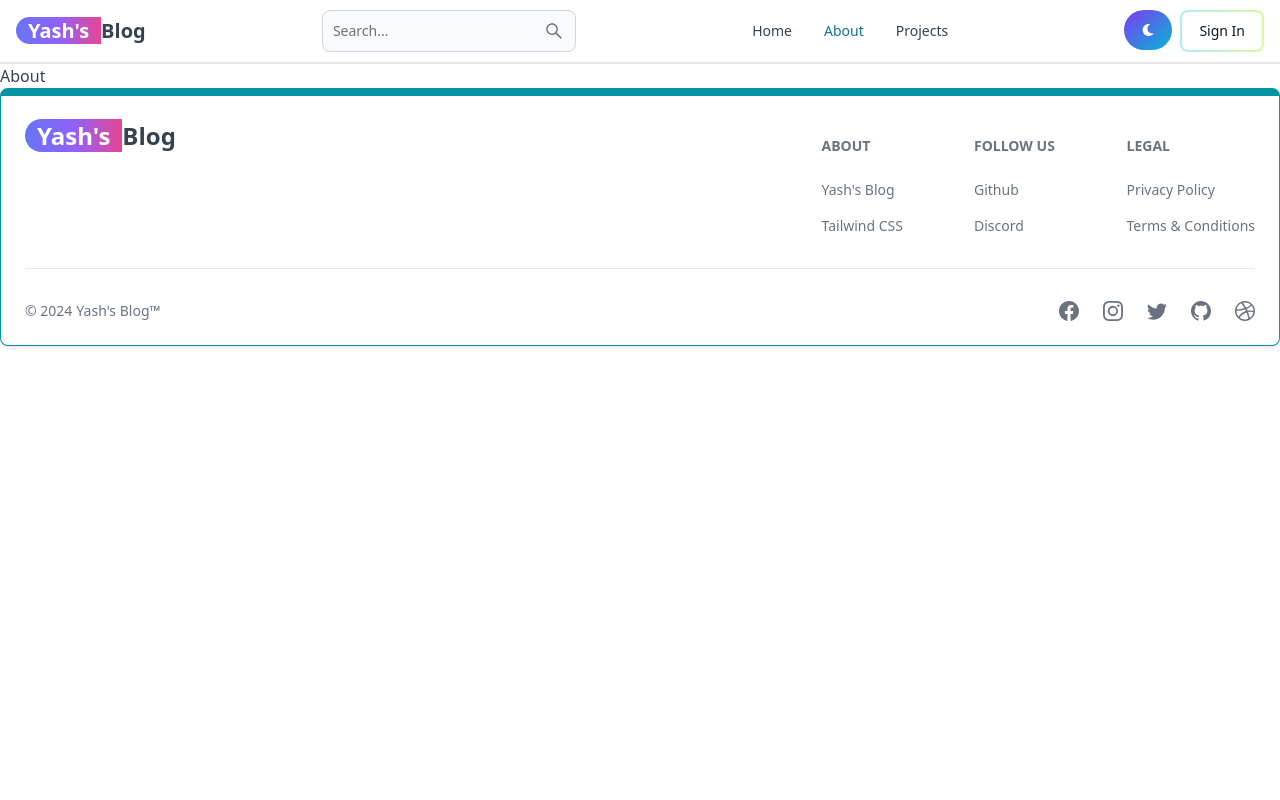
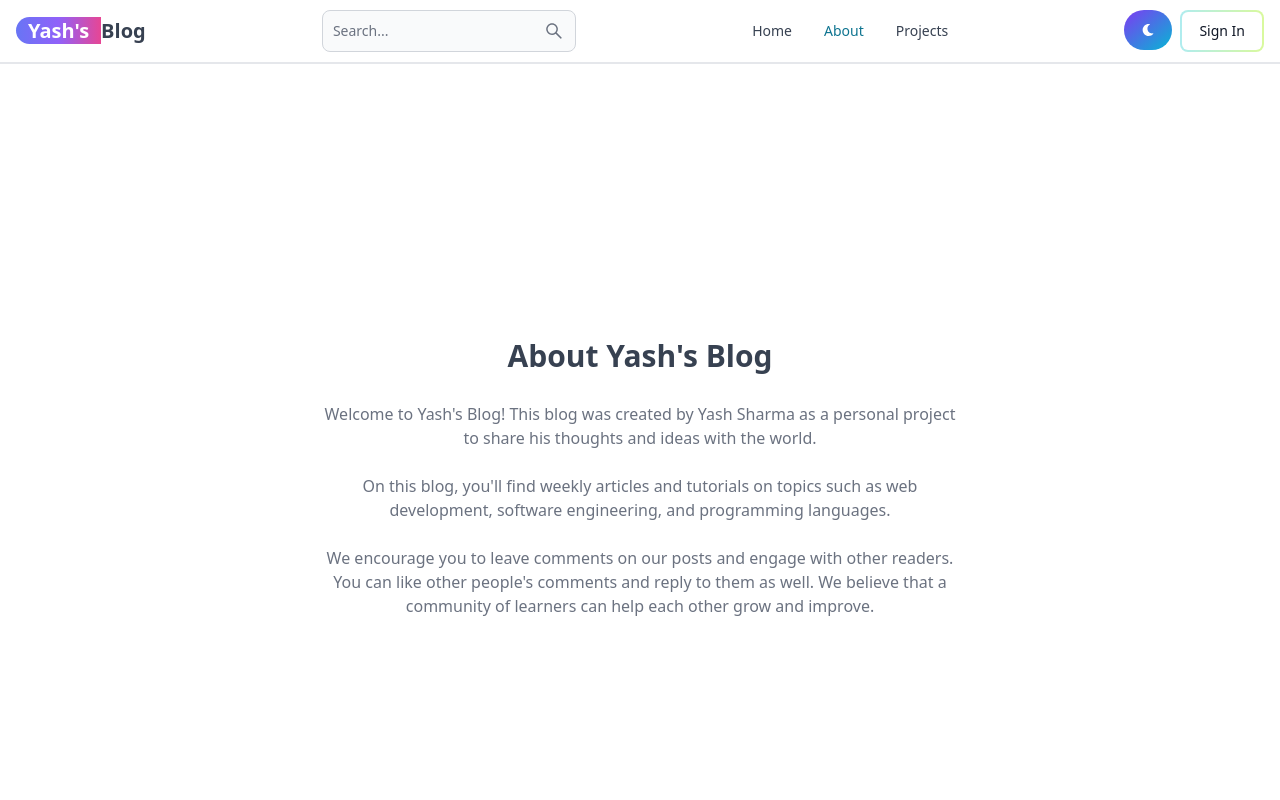
Before and after one commit to yyashsharma/mern-blog, a React (Vite) app in the folder client/: page /about in a window 1280 px wide. Shown: the top 800 px of the page. Built offline with nearby package versions, Linux system fonts and the light colour scheme; no server answers.

Commit message:
add about and projects pages

```diff
--- a/client/src/components/CallToAction.jsx
+++ b/client/src/components/CallToAction.jsx
@@ -13,7 +13,7 @@
         <Button gradientDuoTone="purpleToPink"
         className="rounded-tl-xl rounded-bl-none
         rounded-br-xl rounded-tr-none">
-          <a href="https://portfolio-topaz-iota.vercel.app/" target="_blank" rel="noopener noreferrer">
+          <a className="hover:underline" href="https://portfolio-topaz-iota.vercel.app/" target="_blank" rel="noopener noreferrer">
             Visit portfolio
           </a>
         </Button>
--- a/client/src/pages/About.jsx
+++ b/client/src/pages/About.jsx
@@ -1,11 +1,32 @@
-import React from 'react'
+export default function About() {
+  return (
+    <div className="min-h-screen flex items-center justify-center">
+      <div className="max-w-2xl mx-auto p-3 text-center">
+        <div>
+          <h1 className="text-3xl font font-semibold text-center my-7">
+            About Yash's Blog
+          </h1>
+          <div className="text-md text-gray-500 flex flex-col gap-6">
+            <p>
+              Welcome to Yash's Blog! This blog was created by Yash Sharma as a
+              personal project to share his thoughts and ideas with the world.
+            </p>
 
-const About = () => {
-  return (
-    <div>
-      About
+            <p>
+              On this blog, you'll find weekly articles and tutorials on topics
+              such as web development, software engineering, and programming
+              languages.
+            </p>
+
+            <p>
+              We encourage you to leave comments on our posts and engage with
+              other readers. You can like other people's comments and reply to
+              them as well. We believe that a community of learners can help
+              each other grow and improve.
+            </p>
+          </div>
+        </div>
+      </div>
     </div>
-  )
+  );
 }
-
-export default About
--- a/client/src/pages/Projects.jsx
+++ b/client/src/pages/Projects.jsx
@@ -1,7 +1,11 @@
-import React from "react";
+import CallToAction from '../components/CallToAction';
 
-const Projects = () => {
-  return <div>projects</div>;
-};
-
-export default Projects;
+export default function Projects() {
+  return (
+    <div className='min-h-screen max-w-2xl mx-auto flex justify-center items-center flex-col gap-6 p-3'>
+      <h1 className='text-3xl font-semibold'>Projects</h1>
+      <p className='text-md text-gray-500'>Visit Portfolio and explore more projects there.</p>
+      <CallToAction />
+    </div>
+  )
+}
```
